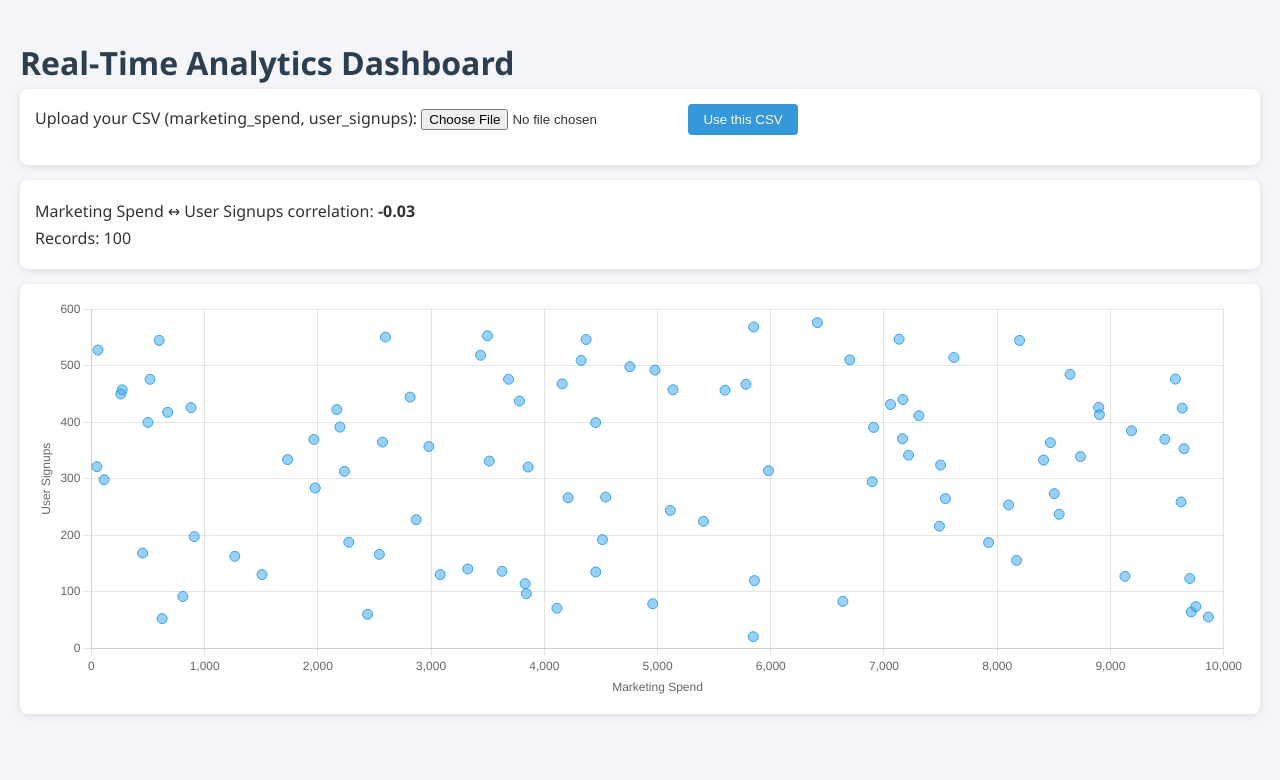
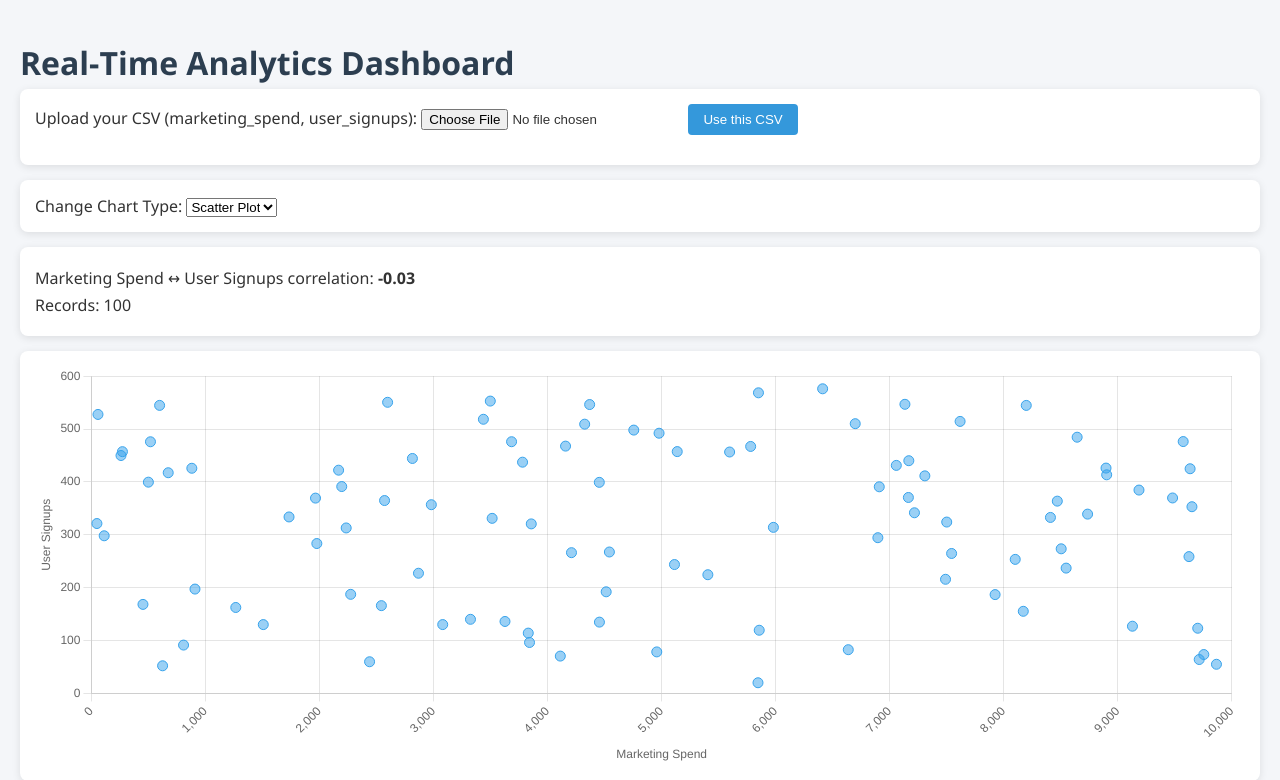
Before and after one commit to Bharathkumar-2710/Real-Time-Web-Analytics-Visualization-Engine, a Flask app: page / in a window 1280 px wide. Shown: the top 780 px of the page. Before the commit the page ends 722 px from the top, so only its background shows below. Run offline with Flask 3, Linux system fonts and the light colour scheme; data comes from the database, SQL or seed files in the repository.

Commit message:
modifty index.html

```diff
--- a/templates/index.html
+++ b/templates/index.html
@@ -19,6 +19,15 @@
   </div>
 
   <div class="card">
+    <label for="chartType">Change Chart Type:</label>
+    <select id="chartType" onchange="updateChart()">
+      <option value="scatter">Scatter Plot</option>
+      <option value="line">Line Chart</option>
+      <option value="bar">Bar Chart</option>
+    </select>
+  </div>
+
+  <div class="card">
     <p>Marketing Spend ↔ User Signups correlation: <strong>{{ correlation }}</strong></p>
     <p>Records: {{ n }}</p>
   </div>
@@ -32,6 +41,10 @@
     let scatterChart;
 
     function updateChart() {
+      // Safely get the type, default to "scatter" if dropdown is missing
+      const typeElement = document.getElementById("chartType");
+      const type = typeElement ? typeElement.value : "scatter";
+
       fetch("/api/data")
         .then(response => response.json())
         .then(data => {
@@ -40,38 +53,44 @@
 
           const datasets = [{
             label: "User Signups vs Marketing Spend",
-            data: spends.map((spend, i) => ({
-              x: spend,
-              y: signups[i]
-            })),
+            data: type === "bar" ? signups : spends.map((spend, i) => ({ x: spend, y: signups[i] })),
             backgroundColor: "rgba(54, 162, 235, 0.5)",
             borderColor: "rgba(54, 162, 235, 1)",
-            showLine: false,
-            pointRadius: 5
+            showLine: type === "line",
+            pointRadius: (type === "scatter" || type === "line") ? 5 : 0
           }];
 
-          if (!scatterChart) {
+          if (scatterChart) {
+            scatterChart.destroy();
+          }
+
           scatterChart = new Chart(ctx, {
-              type: "scatter",
-              data: { datasets },
+            type: type,
+            data: {
+              labels: type === "bar" ? spends : undefined,
+              datasets
+            },
             options: {
               responsive: true,
               maintainAspectRatio: false,
               scales: {
-                  x: { title: { display: true, text: "Marketing Spend" } },
-                  y: { title: { display: true, text: "User Signups" } }
+                x: {
+                  title: { display: true, text: "Marketing Spend" },
+                  ticks: { maxRotation: 45, minRotation: 45 }
+                },
+                y: {
+                  title: { display: true, text: "User Signups" }
+                }
               },
               plugins: { legend: { display: false } }
             }
           });
-          } else {
-            scatterChart.data.datasets[0].data = datasets[0].data;
-            scatterChart.update();
-          }
         });
     }
 
+    // Initial load
     updateChart();
+    // Auto-refresh every 5 seconds
     setInterval(updateChart, 5000);
   </script>
 </body>
```
Lines whose indentation alone changed are shown as unchanged.
